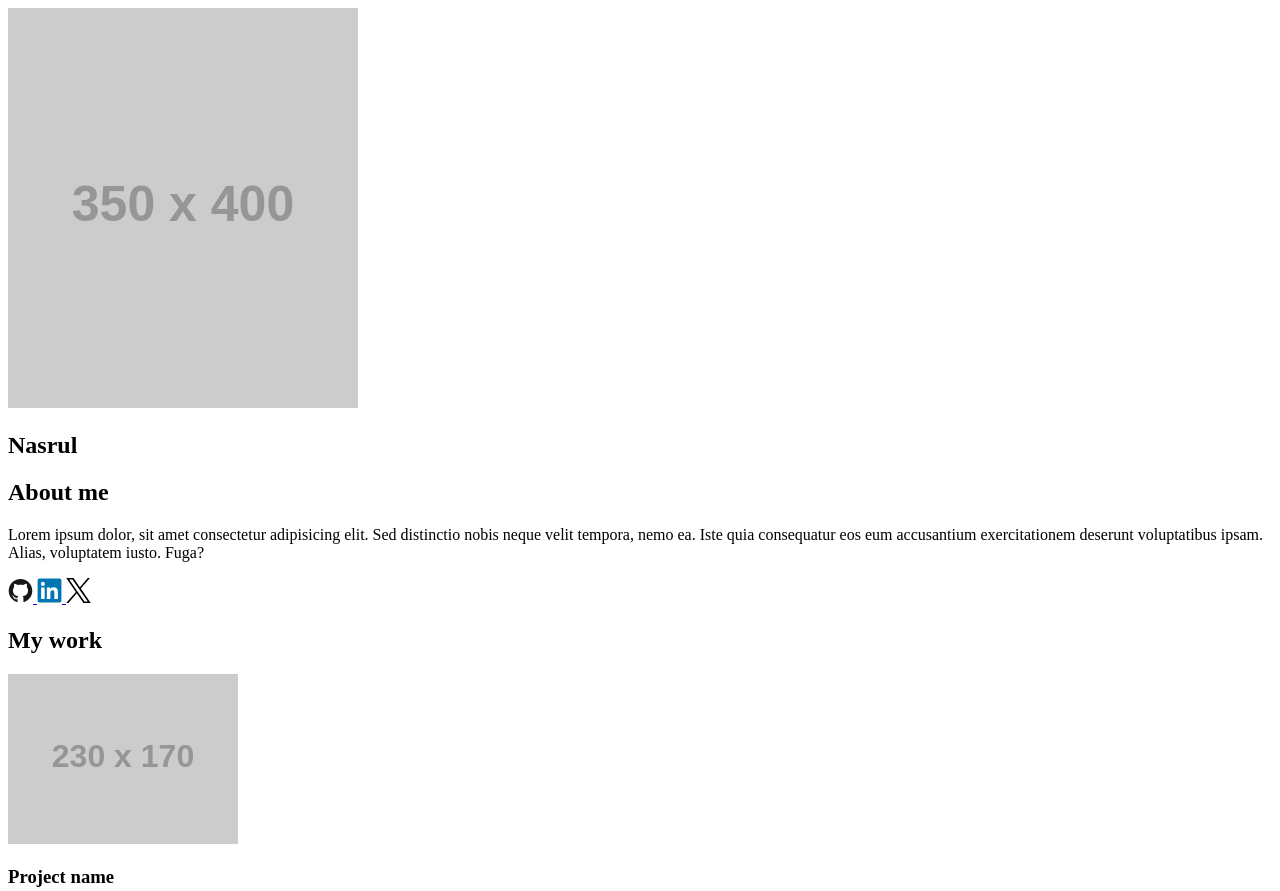
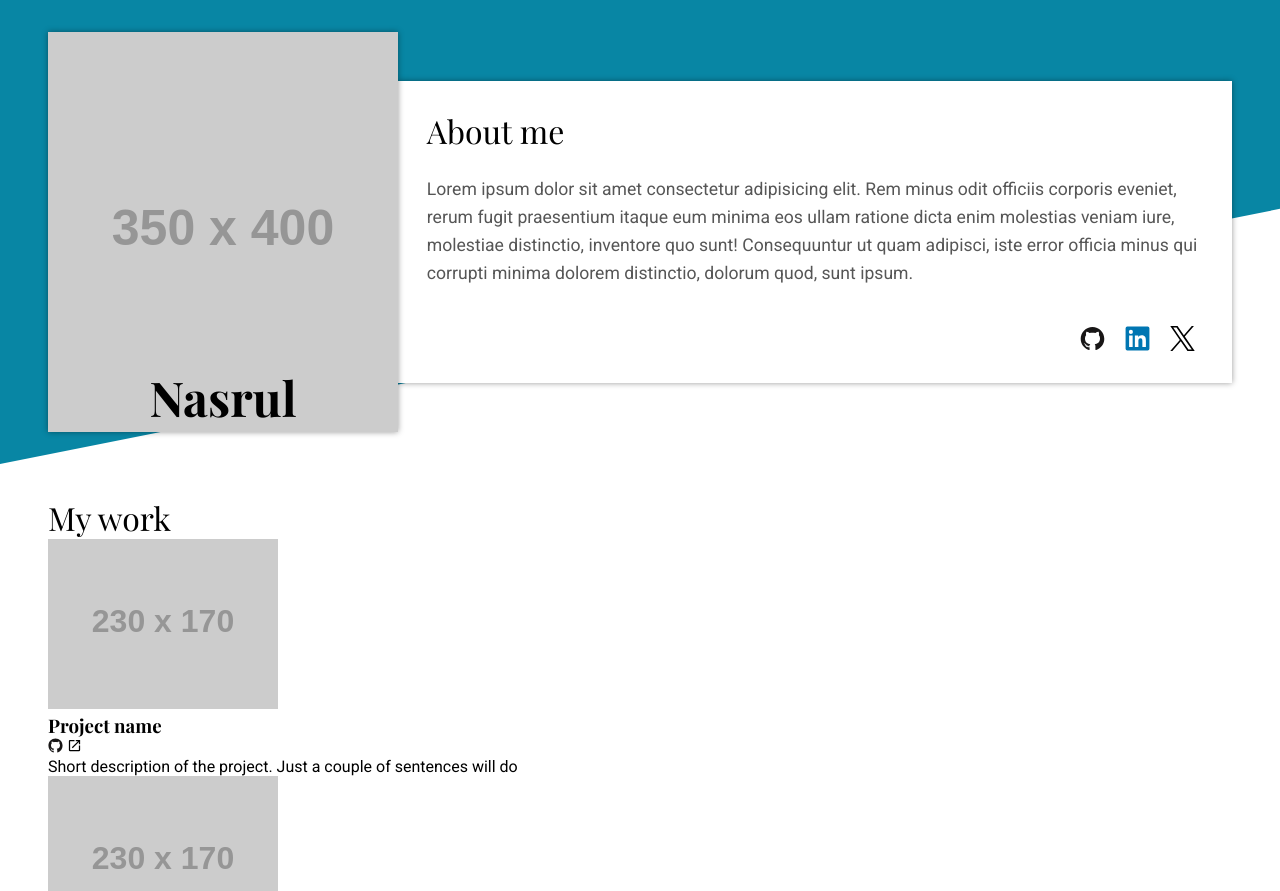
Before and after one commit to feddevv/top-homepage, a website: page src/index.html in a window 1280 px wide. Shown: the top 891 px of the page. Drawn offline with nearby package versions, Linux system fonts and the light colour scheme; placeholder pictures from the web are drawn by us; a web font is replaced by a local one.

Commit message:
style: add styles to hero section

```diff
--- a/src/index.html
+++ b/src/index.html
@@ -15,8 +15,9 @@
     <link rel="stylesheet" href="./styles/main.css" />
   </head>
   <body>
-    <header>
-      <section class="hero-section">
+    <header class="hero-section">
+      <div class="blue-bg"></div>
+      <div class="hero-content">
         <div class="hero-image-wrapper">
           <img src="https://placehold.co/350x400" alt="" />
           <h1>Nasrul</h1>
@@ -24,10 +25,12 @@
         <div class="hero-text-wrapper">
           <h2>About me</h2>
           <p>
-            Lorem ipsum dolor, sit amet consectetur adipisicing elit. Sed
-            distinctio nobis neque velit tempora, nemo ea. Iste quia consequatur
-            eos eum accusantium exercitationem deserunt voluptatibus ipsam.
-            Alias, voluptatem iusto. Fuga?
+            Lorem ipsum dolor sit amet consectetur adipisicing elit. Rem minus
+            odit officiis corporis eveniet, rerum fugit praesentium itaque eum
+            minima eos ullam ratione dicta enim molestias veniam iure, molestiae
+            distinctio, inventore quo sunt! Consequuntur ut quam adipisci, iste
+            error officia minus qui corrupti minima dolorem distinctio, dolorum
+            quod, sunt ipsum.
           </p>
           <div class="icons">
             <a href="https://github.com/">
@@ -55,7 +58,7 @@
             </a>
           </div>
         </div>
-      </section>
+      </div>
     </header>
 
     <main>
--- /dev/null
+++ b/src/styles/hero.css
@@ -0,0 +1,69 @@
+.hero-section {
+  position: relative;
+}
+
+.hero-content {
+  --shadow: 0px 0px 6px rgb(0 0 0 / 0.4);
+
+  display: flex;
+  align-items: center;
+
+  position: relative;
+  z-index: 2;
+}
+
+.blue-bg {
+  position: absolute;
+  top: 0;
+  left: 0;
+  width: 100%;
+  height: 100%;
+  background-color: var(--primary);
+  clip-path: polygon(0 0, 100% 0, 100% 45%, 0 100%);
+  z-index: 1;
+}
+
+.hero-image-wrapper {
+  position: relative;
+  box-shadow: var(--shadow);
+}
+
+.hero-image-wrapper img {
+  display: block;
+}
+
+.hero-image-wrapper h1 {
+  position: absolute;
+  bottom: 0.2rem;
+  left: 50%;
+  transform: translateX(-50%);
+
+  width: fit-content;
+}
+
+.hero-text-wrapper {
+  background-color: white;
+  padding: 1.8rem;
+  box-shadow: var(--shadow);
+}
+
+.hero-text-wrapper h2 {
+  margin-bottom: 1.4rem;
+}
+
+.hero-text-wrapper p {
+  font-size: 1.1rem;
+  line-height: 1.6;
+  margin-bottom: 2.4rem;
+  color: var(--text-secondary);
+}
+
+.hero-text-wrapper .icons {
+  width: fit-content;
+  margin: 0 0 0 auto;
+}
+
+.hero-text-wrapper .icons :nth-child(1),
+.hero-text-wrapper .icons :nth-child(2) {
+  margin-right: 0.5rem;
+}
--- a/src/styles/main.css
+++ b/src/styles/main.css
@@ -0,0 +1,44 @@
+@import url(./hero.css);
+
+:root {
+  --primary: #0886a4;
+  --text-secondary: rgb(86 86 86);
+}
+
+* {
+  padding: 0;
+  margin: 0;
+  box-sizing: border-box;
+}
+
+body {
+  font-family: 'Roboto', system-ui, sans-serif;
+}
+
+header,
+main,
+footer {
+  padding: 2rem 3rem;
+}
+
+h1,
+h2,
+h3,
+h4,
+h5,
+h6 {
+  font-family: 'Playfair Display', system-ui, sans-serif;
+}
+
+a {
+  text-decoration: none;
+}
+
+h1 {
+  font-size: 3rem;
+}
+
+h2 {
+  font-size: 2rem;
+  font-weight: 400;
+}
```
